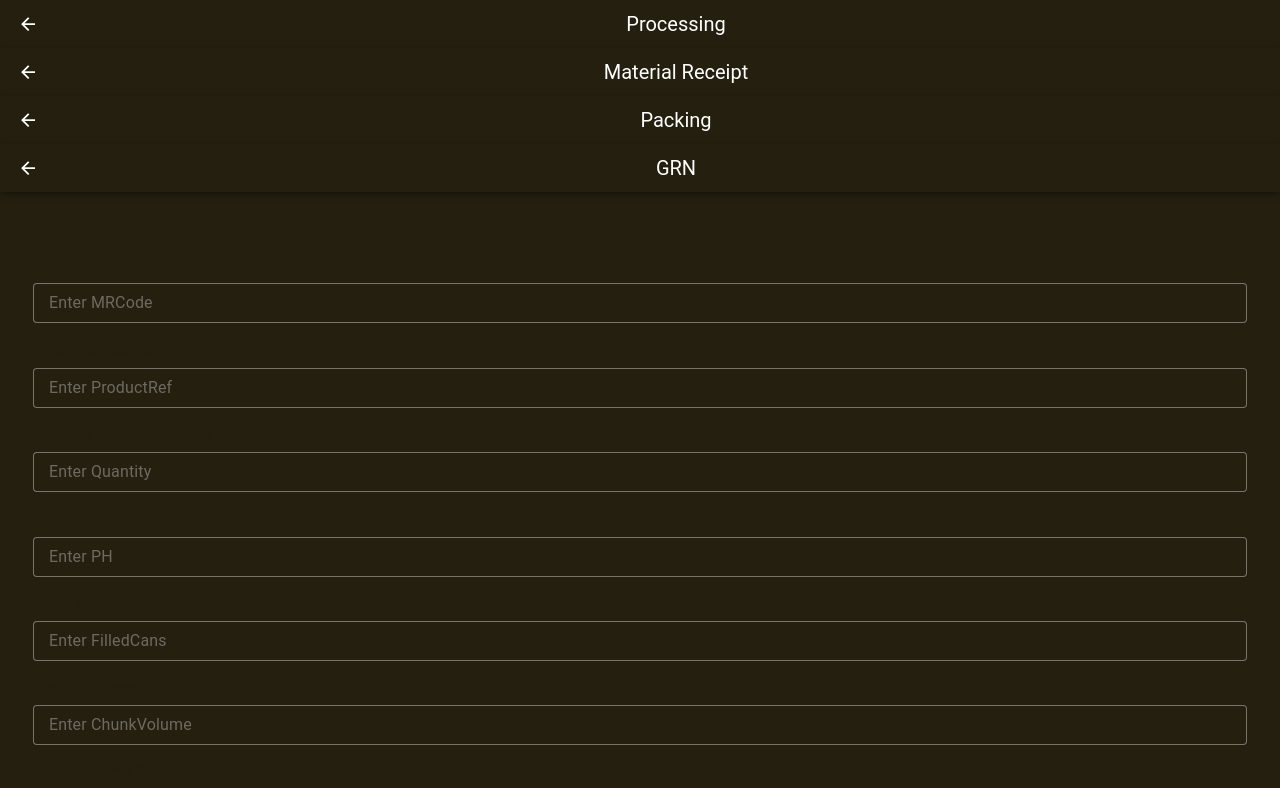
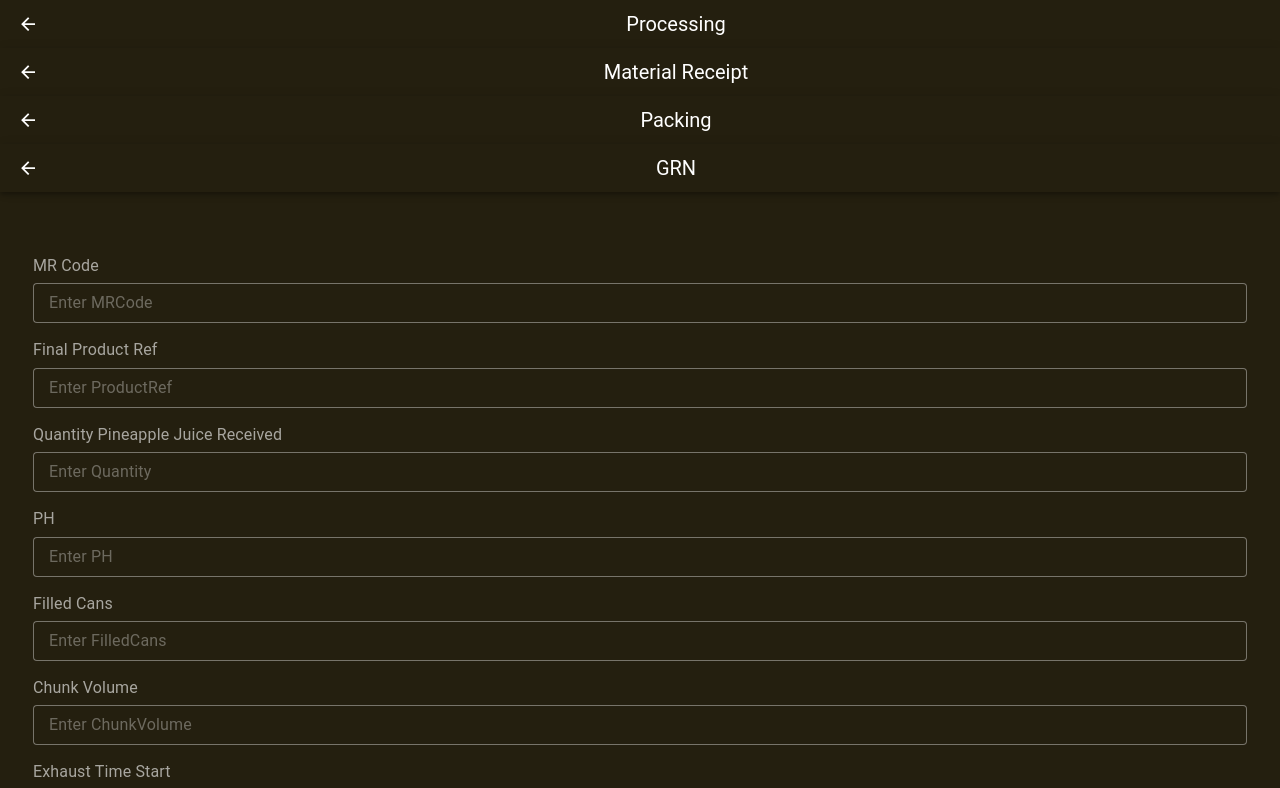
Before and after one commit to Ruukshan/tcjlk-pms, a Vue app: page / in a window 1280 px wide. Shown: the top 788 px of the page. Built offline with nearby package versions, Linux system fonts and the light colour scheme.

Commit message:
standardize formatting and fix label color in Vuetify configuration

```diff
--- a/src/plugins/vuetify.ts
+++ b/src/plugins/vuetify.ts
@@ -28,14 +28,15 @@ export default createVuetify({
     },
   },
   defaults: {
-
     VBtn: {
-      rounded: 'lg',
-      color: 'button',
-      variant: 'flat',
+      rounded: "lg",
+      color: "button",
+      variant: "flat",
     },
     VLabel: {
-      labelColor: "labelText",
+      style: {
+        color: "#fff", // label color
+      },
     },
     VTextField: {
       variant: "outlined",
@@ -63,10 +64,10 @@ export default createVuetify({
     },
 
     VSelect: {
-      variant: 'outlined',
-      density: 'compact',
-      color: 'selectText',
-      bgColor: 'secondary',
+      variant: "outlined",
+      density: "compact",
+      color: "selectText",
+      bgColor: "secondary",
       clearable: true,
     },
     VMain: {
```
